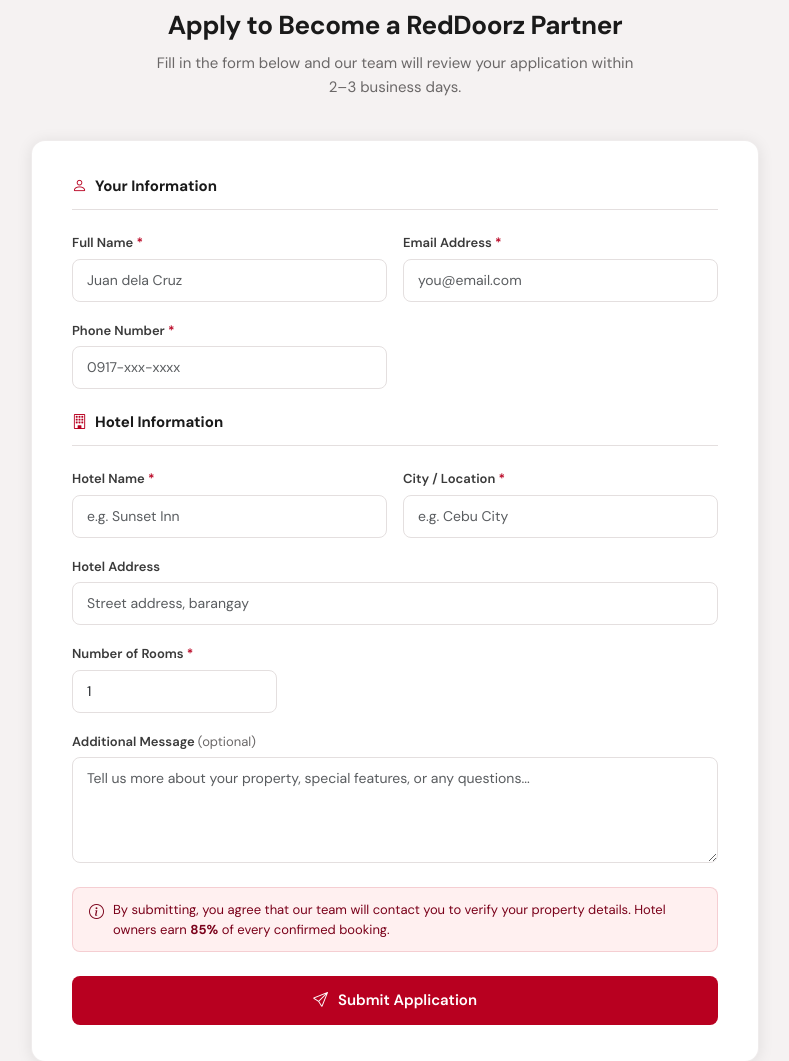
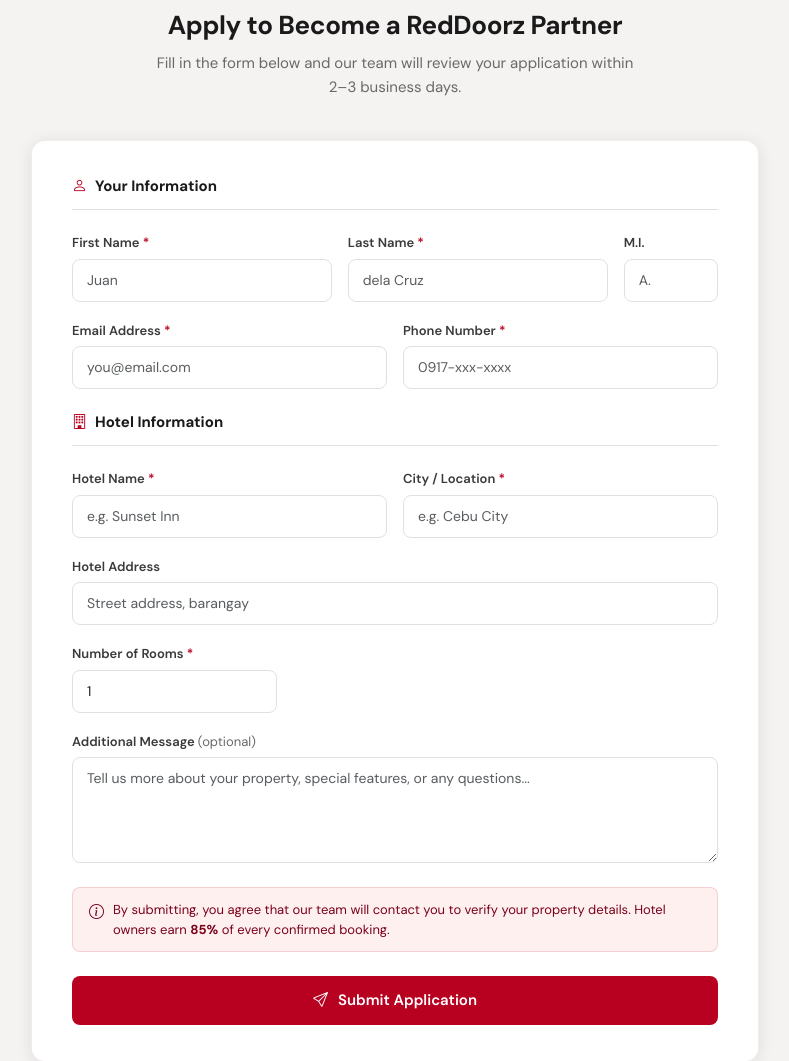
Before and after one commit to Dhaiku/RedDoorz-v2, a PHP site: page /owner/apply.php in a window 1280 px wide. Shown: the part 254-1315 px from the top of the page, without its empty margins (245-1034 px from the left). Run offline with PHP 8.4, Linux system fonts and the light colour scheme.

Commit message:
Fix admin panel: duplicate email guard, sidebar cleanup, setup.sql ENUM fix, apply.php name split
- admin/manage_owners.php: pre-check email existence before INSERT to avoid fatal duplicate key error; redirect via ?err= param; display error banner on page
- layout/sidebar.php: remove Rooms and Bookings links from admin sidebar (hotel owners manage those); admin now shows Dashboard, Hotels, Customers, Hotel Owners, Payouts, View Site only
- config/setup.sql: add hotel_owner to Acct_Role ENUM; add checked_in and completed to Book_Status ENUM
- owner/apply.php: split single Full Name field into First Name, Last Name, M.I. (optional, maxlength 3) with col-md-5/5/2 layout

Co-Authored-By: Claude Sonnet 4.6 <noreply@anthropic.com>

```diff
--- a/config/setup.sql
+++ b/config/setup.sql
@@ -11,7 +11,7 @@ CREATE TABLE IF NOT EXISTS Accounts (
     Acct_Id              INT AUTO_INCREMENT PRIMARY KEY,
     Acct_Email           VARCHAR(100) UNIQUE NOT NULL,
     Acct_Password        VARCHAR(255) NOT NULL,
-    Acct_Role            ENUM('customer','admin') DEFAULT 'customer',
+    Acct_Role            ENUM('customer','hotel_owner','admin') DEFAULT 'customer',
     Acct_Status          ENUM('active','inactive') DEFAULT 'active',
     Acct_MustChangePassword TINYINT(1) DEFAULT 0,
     Acct_CreatedAt       TIMESTAMP DEFAULT CURRENT_TIMESTAMP
@@ -71,7 +71,7 @@ CREATE TABLE IF NOT EXISTS Bookings (
     Book_Guests     INT DEFAULT 1,
     Book_TotalPrice DECIMAL(10,2) NOT NULL,
     Book_RefCode    VARCHAR(20) UNIQUE DEFAULT NULL,
-    Book_Status     ENUM('pending','confirmed','cancelled','completed') DEFAULT 'pending',
+    Book_Status     ENUM('pending','confirmed','checked_in','cancelled','completed') DEFAULT 'pending',
     Book_CreatedAt  TIMESTAMP DEFAULT CURRENT_TIMESTAMP,
     FOREIGN KEY (Book_CustId)  REFERENCES Customers(Cust_Id),
     FOREIGN KEY (Book_HotelId) REFERENCES Hotels(Hotel_Id),
--- a/owner/apply.php
+++ b/owner/apply.php
@@ -7,7 +7,10 @@ $success = false;
 $error   = '';
 
 if ($_SERVER['REQUEST_METHOD'] === 'POST' && isset($_POST['apply'])) {
-    $fullName    = trim($conn->real_escape_string($_POST['full_name']    ?? ''));
+    $firstName   = trim($conn->real_escape_string($_POST['first_name']      ?? ''));
+    $lastName    = trim($conn->real_escape_string($_POST['last_name']       ?? ''));
+    $middleInit  = trim($conn->real_escape_string($_POST['middle_initial']  ?? ''));
+    $fullName    = trim($firstName . ' ' . $lastName . ($middleInit ? ' ' . rtrim($middleInit, '.') . '.' : ''));
     $email       = trim($conn->real_escape_string($_POST['email']        ?? ''));
     $phone       = trim($conn->real_escape_string($_POST['phone']        ?? ''));
     $hotelName   = trim($conn->real_escape_string($_POST['hotel_name']   ?? ''));
@@ -16,7 +19,7 @@ if ($_SERVER['REQUEST_METHOD'] === 'POST' && isset($_POST['apply'])) {
     $roomCount   = max(1, (int)($_POST['room_count'] ?? 1));
     $message     = trim($conn->real_escape_string($_POST['message']      ?? ''));
 
-    if (!$fullName || !$email || !$phone || !$hotelName || !$hotelCity) {
+    if (!$firstName || !$lastName || !$email || !$phone || !$hotelName || !$hotelCity) {
         $error = 'Please fill in all required fields.';
     } elseif (!filter_var(str_replace('\x27','',$_POST['email']), FILTER_VALIDATE_EMAIL)) {
         $error = 'Please enter a valid email address.';
@@ -89,11 +92,24 @@ if ($_SERVER['REQUEST_METHOD'] === 'POST' && isset($_POST['apply'])) {
             </h5>
 
             <div class="row g-3 mb-4">
-                <div class="col-md-6">
-                    <label class="form-label">Full Name <span style="color:var(--rd-red)">*</span></label>
-                    <input type="text" name="full_name" class="form-control"
-                           placeholder="Juan dela Cruz"
-                           value="<?= htmlspecialchars($_POST['full_name'] ?? '') ?>" required>
+                <div class="col-md-5">
+                    <label class="form-label">First Name <span style="color:var(--rd-red)">*</span></label>
+                    <input type="text" name="first_name" class="form-control"
+                           placeholder="Juan"
+                           value="<?= htmlspecialchars($_POST['first_name'] ?? '') ?>" required>
+                </div>
+                <div class="col-md-5">
+                    <label class="form-label">Last Name <span style="color:var(--rd-red)">*</span></label>
+                    <input type="text" name="last_name" class="form-control"
+                           placeholder="dela Cruz"
+                           value="<?= htmlspecialchars($_POST['last_name'] ?? '') ?>" required>
+                </div>
+                <div class="col-md-2">
+                    <label class="form-label">M.I.</label>
+                    <input type="text" name="middle_initial" class="form-control"
+                           placeholder="A."
+                           maxlength="3"
+                           value="<?= htmlspecialchars($_POST['middle_initial'] ?? '') ?>">
                 </div>
                 <div class="col-md-6">
                     <label class="form-label">Email Address <span style="color:var(--rd-red)">*</span></label>
```
Also changed, not shown: admin/manage_owners.php (+19 -6 lines), layout/sidebar.php (+0 -10 lines).
